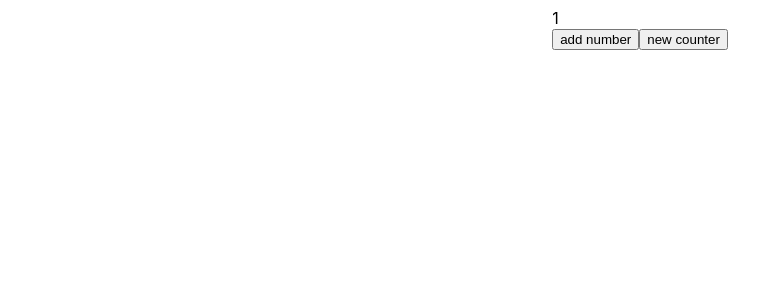
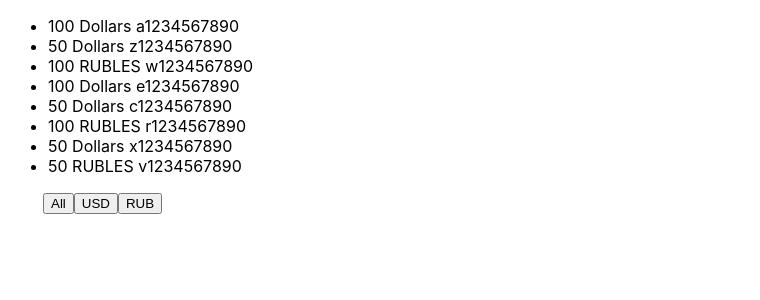
Before and after one commit to sk3llytoon/microtasks2, a React (Create React App) app: page / in a window 1280 px wide. Shown: the top 300 px of the page, without its empty margins (0-760 px from the left). Built offline with nearby package versions, Linux system fonts and the light colour scheme.

Commit message:
Microtasks 05 --done with homework

```diff
--- /dev/null
+++ b/src/05-filter/Filter.tsx
@@ -0,0 +1,53 @@
+import React, {useState} from 'react';
+import {NewComponent} from "./NewComponent";
+
+export type FilterType = 'All' | 'RUBLES' | 'Dollars'
+
+export const Filter = () => {
+    const [money, setMoney] = useState([
+        {banknots: 'Dollars', value: 100, number: ' a1234567890'},
+        {banknots: 'Dollars', value: 50, number: ' z1234567890'},
+        {banknots: 'RUBLES', value: 100, number: ' w1234567890'},
+        {banknots: 'Dollars', value: 100, number: ' e1234567890'},
+        {banknots: 'Dollars', value: 50, number: ' c1234567890'},
+        {banknots: 'RUBLES', value: 100, number: ' r1234567890'},
+        {banknots: 'Dollars', value: 50, number: ' x1234567890'},
+        {banknots: 'RUBLES', value: 50, number: ' v1234567890'},
+    ])
+
+    const [filter, setFilter] = useState<FilterType>('All')
+
+    let currentMoney = money
+    if (filter === 'Dollars') {
+        currentMoney = money.filter((filteredMoney) => filteredMoney.banknots === 'Dollars')
+    }
+    if (filter === 'RUBLES') {
+        currentMoney = money.filter((filteredMoney) => filteredMoney.banknots === 'RUBLES')
+    }
+
+    const onClickFilterHandler = (nameButton: FilterType) => {
+        setFilter(nameButton)
+        console.log(nameButton)
+    }
+    return (
+        <>
+            <NewComponent onClickFilterHandler={onClickFilterHandler} currentMoney={currentMoney}/>
+            {/*<ul>*/}
+            {/*    {currentMoney.map((el, index) => {*/}
+            {/*        return (*/}
+            {/*            <li key={index}>*/}
+            {/*                <span>{el.value} </span>*/}
+            {/*                <span>{el.banknots}</span>*/}
+            {/*                <span>{el.number}</span>*/}
+            {/*            </li>*/}
+            {/*        )*/}
+            {/*    })}*/}
+            {/*</ul>*/}
+            {/*<div style={{marginLeft: '35px'}}>*/}
+            {/*    <button onClick={() => onClickFilterHandler('All')}>All</button>*/}
+            {/*    <button onClick={() => onClickFilterHandler('Dollars')}>USD</button>*/}
+            {/*    <button onClick={() => onClickFilterHandler('RUBLES')}>RUB</button>*/}
+            {/*</div>*/}
+        </>
+    );
+};
--- /dev/null
+++ b/src/05-filter/NewComponent.tsx
@@ -0,0 +1,35 @@
+import React from 'react';
+import {FilterType} from "./Filter";
+
+type NewComponentType = {
+    currentMoney: Array<CurrentMoneyType>
+    onClickFilterHandler:(nameButton: FilterType)=>void
+}
+type CurrentMoneyType = {
+    banknots: string
+    value: number
+    number: string
+}
+
+export const NewComponent = (props: NewComponentType) => {
+    return (
+        <>
+            <ul>
+                {props.currentMoney.map((el, index) => {
+                    return (
+                        <li key={index}>
+                            <span>{el.value} </span>
+                            <span>{el.banknots}</span>
+                            <span>{el.number}</span>
+                        </li>
+                    )
+                })}
+            </ul>
+            <div style={{marginLeft: '35px'}}>
+                <button onClick={() => props.onClickFilterHandler('All')}>All</button>
+                <button onClick={() => props.onClickFilterHandler('Dollars')}>USD</button>
+                <button onClick={() => props.onClickFilterHandler('RUBLES')}>RUB</button>
+            </div>
+        </>
+    );
+};
--- a/src/App.tsx
+++ b/src/App.tsx
@@ -7,6 +7,7 @@ import {Footer} from "./01/Footer";
 import {NewComponent} from "./02-map/NewComponent";
 import {Button} from "./03-Button/Button";
 import {UseStatePractice} from "./04-useState/useStatePractice";
+import {Filter} from "./05-filter/Filter";
 
 function App() {
 
@@ -29,7 +30,7 @@ function App() {
     }
 
     return (
-        <div className={"App"}>
+        <div>
             {/*<Header titleForHeader={"NEW HEADER"}/>*/}
             {/*<Body titleForBody={"NEW BODY"}/>*/}
             {/*<Footer titleForFooter={"NEW FOOTER"}/>*/}
@@ -37,7 +38,8 @@ function App() {
             {/*<Button name={"MyYoutubeChannel-1"} callBack={()=>Button1Func("Im Vasya")}/>*/}
             {/*<Button name={"MyYoutubeChannel-2"} callBack={()=>Button2Func("Im Misha")}/>*/}
             {/*<Button name={"Button 3"} callBack={Button3Func}/>*/}
-            <UseStatePractice/>
+            {/*<UseStatePractice/>*/}
+            <Filter/>
         </div>
     );
 }
```
